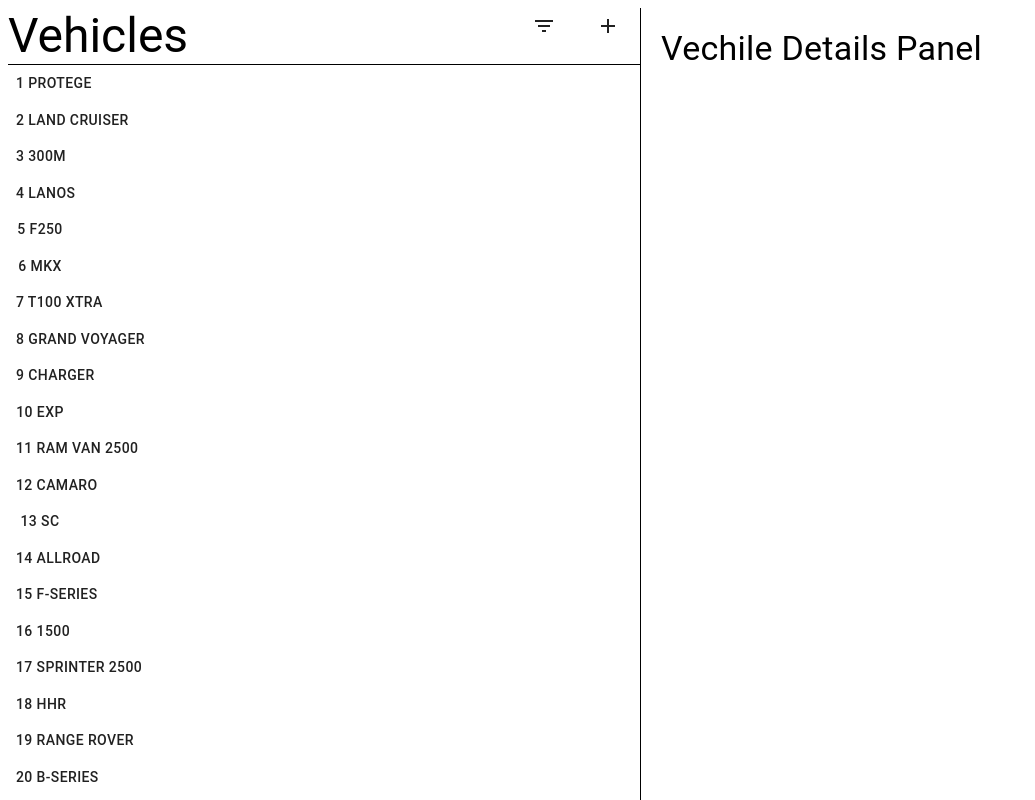
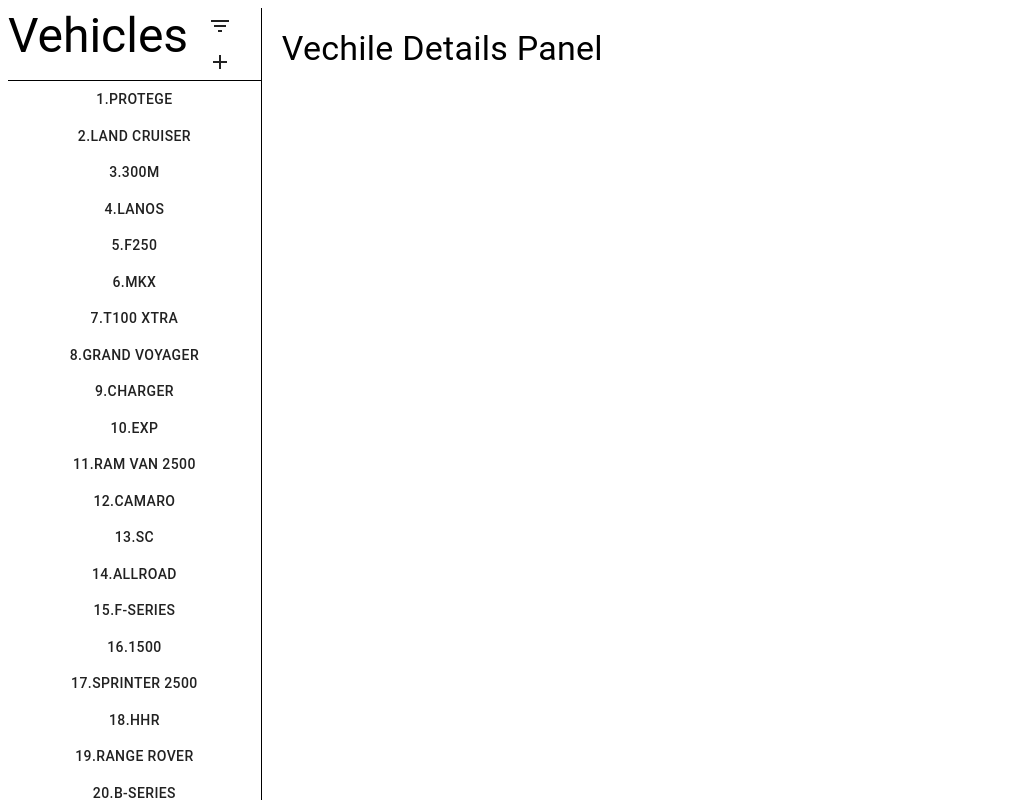
Before and after one commit to sridhar02/vehicle-listing-webApp, a React (Create React App) app: page / in a window 1280 px wide. Shown: the top 800 px of the page, without its empty margins (0-1035 px from the left). Built offline with nearby package versions, Linux system fonts and the light colour scheme; data requests are answered from the project's data file.

Commit message:
styles change

```diff
--- a/src/App.js
+++ b/src/App.js
@@ -12,7 +12,7 @@
     overflowY: "none",
   },
   list: {
-    width: "50%",
+    width: "20%",
   },
   vehicleDetails: {
     borderLeft: "1px solid black",
--- a/src/components/ListOfVehicles.js
+++ b/src/components/ListOfVehicles.js
@@ -19,8 +19,9 @@
   };
   return (
     <div>
-      <Button onClick={() => handleSelectVehicle()}>
-        {vehicle.id} {vehicle.name}
+      <Button onClick={() => handleSelectVehicle()}   style={{width:"100%"}}>
+        {vehicle.id}.
+        {vehicle.name}
       </Button>
     </div>
   );
```
Also changed, not shown: src/components/Vehicle.js (+2 -5 lines).
